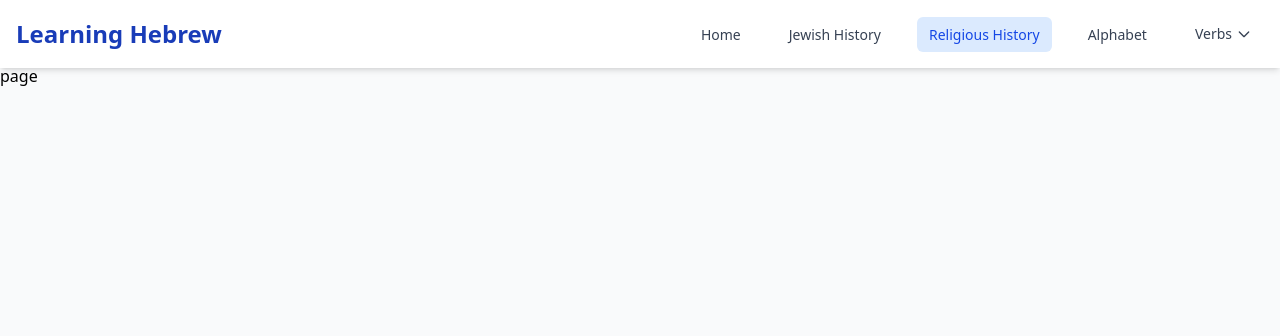
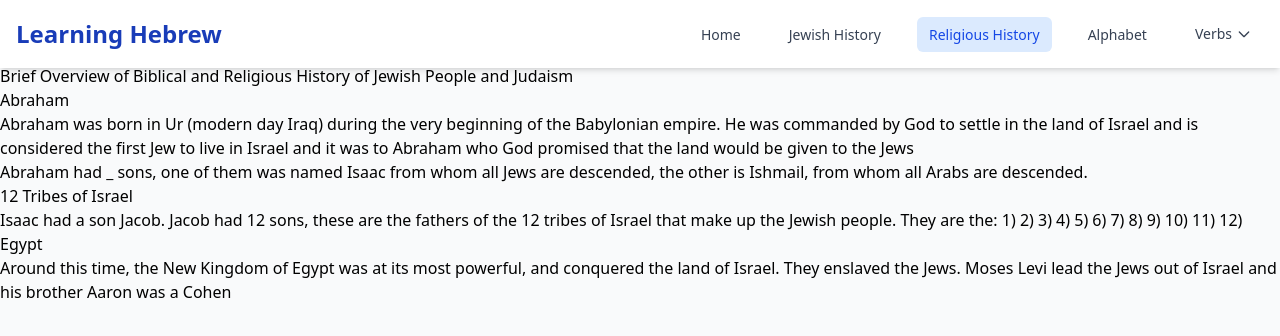
Before and after one commit to WilliamGiammona/learning-hebrew, a Next.js app: page /religious-history in a window 1280 px wide. Shown: the top 336 px of the page. Built offline with nearby package versions, Linux system fonts and the light colour scheme.

Commit message:
laid out sections

```diff
--- a/app/religious-history/page.tsx
+++ b/app/religious-history/page.tsx
@@ -1,7 +1,73 @@
 //app/religious-history/page.tsx
 
-const page = () => {
-  return <div>page</div>;
+const JewishHistory = () => {
+  return (
+    <>
+      <h1>
+        Brief Overview of Biblical and Religious History of Jewish People and
+        Judaism
+      </h1>
+      <section id="#Abraham">
+        <h1>Abraham</h1>
+        <p>
+          Abraham was born in Ur (modern day Iraq) during the very beginning of
+          the Babylonian empire. He was commanded by God to settle in the land
+          of Israel and is considered the first Jew to live in Israel and it was
+          to Abraham who God promised that the land would be given to the Jews
+        </p>
+
+        <p>
+          Abraham had _ sons, one of them was named Isaac from whom all Jews are
+          descended, the other is Ishmail, from whom all Arabs are descended.
+        </p>
+      </section>
+      <section id="#12-Tribes">
+        <h1> 12 Tribes of Israel</h1>
+        <p>
+          Isaac had a son Jacob. Jacob had 12 sons, these are the fathers of the
+          12 tribes of Israel that make up the Jewish people. They are the: 1)
+          2) 3) 4) 5) 6) 7) 8) 9) 10) 11) 12)
+        </p>
+      </section>
+      <section id="#Egypt">
+        <h1>Egypt</h1>
+        <p>
+          Around this time, the New Kingdom of Egypt was at its most powerful,
+          and conquered the land of Israel. They enslaved the Jews. Moses Levi
+          lead the Jews out of Israel and his brother Aaron was a Cohen
+        </p>
+      </section>
+      <section id="#10-Commandments"></section>
+      <section id="#Into Israel"></section>
+      <section id="#12-Tribes-Divided"></section>
+      <section id="#Saul"></section>
+      <section id="#Civil-War"></section>
+      <section id="#King-David"></section>
+      <section id="#Solomon"></section>
+      <section id="#Two-States-Samaritans"></section>
+      <section id="#Assyrian-Invasion"></section>
+      <section id="#Babylonian Captivity"></section>
+      <section id="3Return to Israel"></section>
+      <section id="#Macedon"></section>
+      <section id="#Hasmonian-Kingdom"></section>
+      <section id="#Pompey"></section>
+      <section id="#Herod"></section>
+      <section id="#Jesus-3-sects"></section>
+      <section id="#First-Revolt"></section>
+      <section id="#Jehuda-HaNasi"></section>
+      <section id="#Karite-Jews"></section>
+      <section id="#Two-Talmuds"></section>
+      <section id="#Sephardic-Jews"></section>
+      <section id="#Maimodines"></section>
+      <section id="#Kabala"></section>
+      <section id="#Shulchan-Aruch"></section>
+      <section id="#Hasidic"></section>
+      <section id="#Litvish"></section>
+      <section id="#Rabbi-Kook"></section>
+      <section id="#Rabbi-Kahane"></section>
+      <section id="#Ovidia-Yosef"></section>
+    </>
+  );
 };
 
-export default page;
+export default JewishHistory;
```
